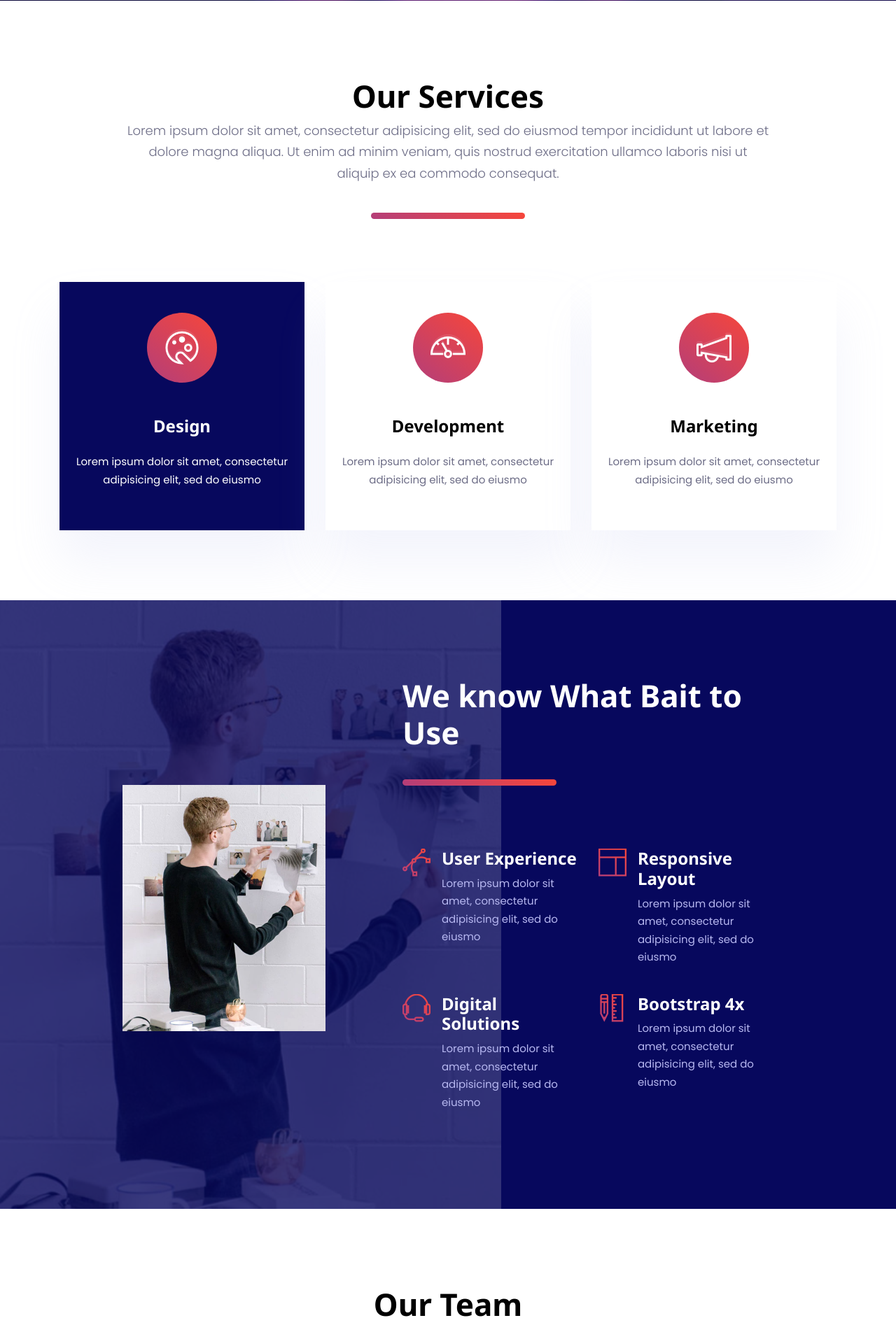
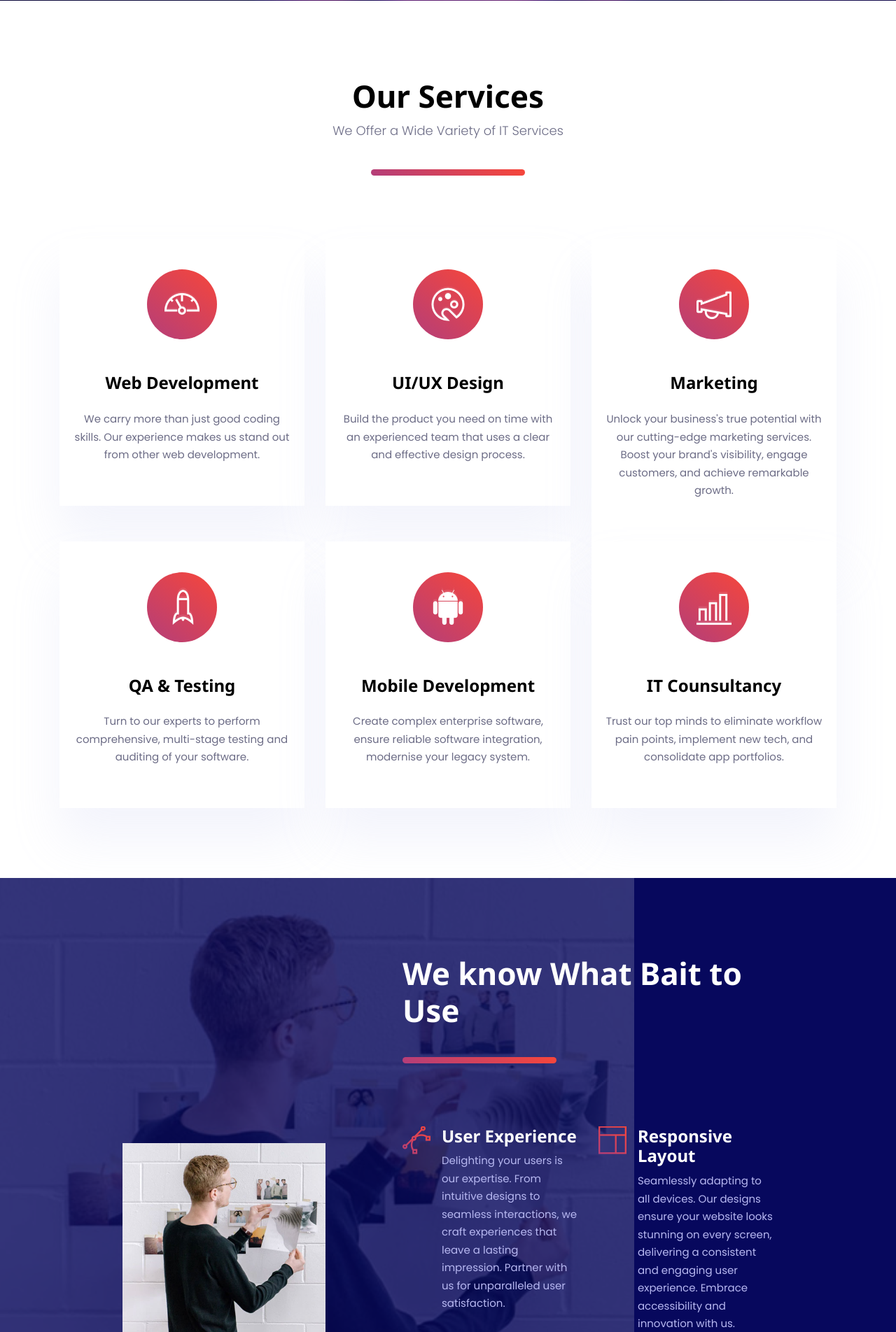
Before and after one commit to tuahaamir/anaconda, a Django app: page / in a window 1280 px wide. Shown: the part 799-2703 px from the top of the page at 70% size. Run offline with Django 4.2, Linux system fonts and the light colour scheme; some libraries are stand-ins or nearby versions.

Commit message:
Added landing page content, made some ui fixes, converted our-team section to a component

```diff
--- a/assets/templates/index.html
+++ b/assets/templates/index.html
@@ -5,7 +5,7 @@
 
 <head>
   <meta charset="utf-8">
-  <title>Agen | Bootstrap Agency Template</title>
+  <title>Bit and Bytes | Turn your ideas into reality.</title>
 
   <!-- mobile responsive meta -->
   <meta name="viewport" content="width=device-width, initial-scale=1">
@@ -102,26 +102,11 @@
     <div class="row">
       <div class="col-lg-10 mx-auto text-center">
         <h2 class="section-title">Our Services</h2>
-        <p class="lead">Lorem ipsum dolor sit amet, consectetur adipisicing elit, sed do eiusmod tempor incididunt ut
-          labore et dolore magna aliqua. Ut enim ad minim veniam, quis nostrud exercitation ullamco laboris nisi ut
-          aliquip ex ea commodo consequat.</p>
+        <p class="lead">We Offer a Wide Variety of IT Services</p>
         <div class="section-border"></div>
       </div>
     </div>
     <div class="row">
-      <div class="col-lg-4 mb-4 mb-lg-0">
-        <div class="card hover-bg-secondary shadow py-4 active">
-          <div class="card-body text-center">
-            <div class="position-relative">
-              <i
-                class="icon-lg icon-box bg-gradient-primary rounded-circle ti-palette mb-5 d-inline-block text-white"></i>
-              <i class="icon-lg icon-watermark text-white ti-palette"></i>
-            </div>
-            <h4 class="mb-4">Design</h4>
-            <p>Lorem ipsum dolor sit amet, consectetur adipisicing elit, sed do eiusmo</p>
-          </div>
-        </div>
-      </div>
       <div class="col-lg-4 mb-4 mb-lg-0">
         <div class="card hover-bg-secondary shadow py-4">
           <div class="card-body text-center">
@@ -130,8 +115,22 @@
                 class="icon-lg icon-box bg-gradient-primary rounded-circle ti-dashboard mb-5 d-inline-block text-white"></i>
               <i class="icon-lg icon-watermark text-white ti-dashboard"></i>
             </div>
-            <h4 class="mb-4">Development</h4>
-            <p>Lorem ipsum dolor sit amet, consectetur adipisicing elit, sed do eiusmo</p>
+            <h4 class="mb-4">Web Development</h4>
+            <p>We carry more than just good coding skills. Our experience makes us stand out from other web development.</p>
+          </div>
+        </div>
+      </div>
+      <div class="col-lg-4 mb-4 mb-lg-0">
+        {% comment %} <div class="card hover-bg-secondary shadow py-4 active"> {% endcomment %}
+        <div class="card hover-bg-secondary shadow py-4">
+          <div class="card-body text-center">
+            <div class="position-relative">
+              <i
+                class="icon-lg icon-box bg-gradient-primary rounded-circle ti-palette mb-5 d-inline-block text-white"></i>
+              <i class="icon-lg icon-watermark text-white ti-palette"></i>
+            </div>
+            <h4 class="mb-4">UI/UX Design</h4>
+            <p>Build the product you need on time with an experienced team that uses a clear and effective design process.</p>
           </div>
         </div>
       </div>
@@ -144,7 +143,49 @@
               <i class="icon-lg icon-watermark text-white ti-announcement"></i>
             </div>
             <h4 class="mb-4">Marketing</h4>
-            <p>Lorem ipsum dolor sit amet, consectetur adipisicing elit, sed do eiusmo</p>
+            <p>Unlock your business's true potential with our cutting-edge marketing services. Boost your brand's visibility, engage customers, and achieve remarkable growth. </p>
+          </div>
+        </div>
+      </div>
+    </div>
+    <div class="row">
+      <div class="col-lg-4 mb-4 mb-lg-0">
+        <div class="card hover-bg-secondary shadow py-4">
+          <div class="card-body text-center">
+            <div class="position-relative">
+              <i
+                class="icon-lg icon-box bg-gradient-primary rounded-circle ti-rocket mb-5 d-inline-block text-white"></i>
+              <i class="icon-lg icon-watermark text-white ti-rocket"></i>
+            </div>
+            <h4 class="mb-4">QA & Testing</h4>
+            <p>Turn to our experts to perform comprehensive, multi-stage testing and auditing of your software.</p>
+          </div>
+        </div>
+      </div>
+      <div class="col-lg-4 mb-4 mb-lg-0">
+        <div class="card hover-bg-secondary shadow py-4">
+          <div class="card-body text-center">
+            <div class="position-relative">
+              <i
+                class="icon-lg icon-box bg-gradient-primary rounded-circle ti-android mb-5 d-inline-block text-white"></i>
+              <i class="icon-lg icon-watermark text-white ti-android"></i>
+            </div>
+            <h4 class="mb-4">Mobile Development
+            </h4>
+            <p>Create complex enterprise software, ensure reliable software integration, modernise your legacy system.</p>
+          </div>
+        </div>
+      </div>
+      <div class="col-lg-4 mb-4 mb-lg-0">
+        <div class="card hover-bg-secondary shadow py-4">
+          <div class="card-body text-center">
+            <div class="position-relative">
+              <i
+                class="icon-lg icon-box bg-gradient-primary rounded-circle ti-bar-chart mb-5 d-inline-block text-white"></i>
+              <i class="icon-lg icon-watermark text-white ti-bar-chart"></i>
+            </div>
+            <h4 class="mb-4">IT Counsultancy</h4>
+            <p>Trust our top minds to eliminate workflow pain points, implement new tech, and consolidate app portfolios.</p>
           </div>
         </div>
       </div>
@@ -176,7 +217,7 @@
                   <i class="icon text-gradient-primary ti-vector mr-3"></i>
                   <div class="media-body">
                     <h4 class="text-white">User Experience</h4>
-                    <p class="text-light">Lorem ipsum dolor sit amet, consectetur adipisicing elit, sed do eiusmo</p>
+                    <p class="text-light">Delighting your users is our expertise. From intuitive designs to seamless interactions, we craft experiences that leave a lasting impression. Partner with us for unparalleled user satisfaction.</p>
                   </div>
                 </div>
               </div>
@@ -185,7 +226,7 @@
                   <i class="icon text-gradient-primary ti-layout mr-3"></i>
                   <div class="media-body">
                     <h4 class="text-white">Responsive Layout</h4>
-                    <p class="text-light">Lorem ipsum dolor sit amet, consectetur adipisicing elit, sed do eiusmo</p>
+                    <p class="text-light">Seamlessly adapting to all devices. Our designs ensure your website looks stunning on every screen, delivering a consistent and engaging user experience. Embrace accessibility and innovation with us.</p>
                   </div>
                 </div>
               </div>
@@ -194,7 +235,7 @@
                   <i class="icon text-gradient-primary ti-headphone-alt mr-3"></i>
                   <div class="media-body">
                     <h4 class="text-white">Digital Solutions</h4>
-                    <p class="text-light">Lorem ipsum dolor sit amet, consectetur adipisicing elit, sed do eiusmo</p>
+                    <p class="text-light">Empowering your success in the digital era. Our comprehensive suite of cutting-edge services caters to all your needs, from web development to marketing. Embrace the future with us.</p>
                   </div>
                 </div>
               </div>
@@ -202,8 +243,8 @@
                 <div class="media">
                   <i class="icon text-gradient-primary ti-ruler-pencil mr-3"></i>
                   <div class="media-body">
-                    <h4 class="text-white">Bootstrap 4x</h4>
-                    <p class="text-light">Lorem ipsum dolor sit amet, consectetur adipisicing elit, sed do eiusmo</p>
+                    <h4 class="text-white">UI Kits</h4>
+                    <p class="text-light">We harness the power of the best UI kit for optimal user experiences and exceptional digital solutions.</p>
                   </div>
                 </div>
               </div>
@@ -216,61 +257,8 @@
 </section>
 <!-- /feature -->
 
-<!-- team -->
-<section class="section">
-  <div class="container">
-    <div class="row">
-      <div class="col-lg-10 mx-auto text-center">
-        <h2>Our Team</h2>
-        <p>Our company is a team of skilled software developers, designers, and
-          project managers who are passionate about creating innovative and userfriendly software solutions. We have a diverse team with a range of
-          expertise, including web and mobile development, data analysis, and
-          artificial intelligence.</p>
-        <div class="section-border"></div>
-      </div>
-    </div>
-    <div class="row no-gutters">
-      <div class="col-lg-3 col-sm-6">
-        <div class="card hover-shadow">
-          <img src="{% static 'images/team/member-1.jpg' %}" alt="team-member" class="card-img-top">
-          <div class="card-body text-center position-relative zindex-1">
-            <h4><a class="text-dark" href="team-single.html">Sara Adams</a></h4>
-            <i>Designer</i>
-          </div>
-        </div>
-      </div>
-      <div class="col-lg-3 col-sm-6">
-        <div class="card hover-shadow">
-          <img src="{% static 'images/team/member-2.jpg' %}" alt="team-member" class="card-img-top">
-          <div class="card-body text-center position-relative zindex-1">
-            <h4><a class="text-dark" href="team-single.html">Tom Bills</a></h4>
-            <i>Developer</i>
-          </div>
-        </div>
-      </div>
-      <div class="col-lg-3 col-sm-6">
-        <div class="card hover-shadow">
-          <img src="{% static 'images/team/member-3.jpg' %}" alt="team-member" class="card-img-top">
-          <div class="card-body text-center position-relative zindex-1">
-            <h4><a class="text-dark" href="team-single.html">Anna Walle</a></h4>
-            <i>Manager</i>
-          </div>
-        </div>
-      </div>
-      <div class="col-lg-3 col-sm-6">
-        <div class="card hover-shadow">
-          <img src="{% static 'images/team/member-4.jpg' %}" alt="team-member" class="card-img-top">
-          <div class="card-body text-center">
-            <h4>Devid Json</h4>
-            <i>CEO</i>
-          </div>
-        </div>
-      </div>
-    </div>
-  </div>
-</section>
-<!-- /team -->
-
+<!-- Teams Here -->
+{% include 'templates/our-team.html' %}
 <!-- about -->
 <section class="section-lg position-relative bg-cover" data-background="{% static 'images/backgrounds/about-bg' %}.jpg">
   <img src="{% static 'images/backgrounds/about-bg-overlay.png' %}" alt="overlay" class="overlay-image img-fluid">
@@ -369,7 +357,7 @@
   <div class="row">
     <div class="col-lg-8 offset-lg-1">
       <h2 class="text-gradient-primary">Let's Start With Us!</h2>
-      <p class="h4 font-weight-bold text-white mb-4">Lorem ipsum dolor sit amet, magna habemus ius ad</p>
+      <p class="h4 font-weight-bold text-white mb-4">Experience the power of our services and discover a world of possibilities.</p>
       <a href="contact.html" class="btn btn-lg btn-primary">Let’s talk</a>
     </div>
   </div>
@@ -537,16 +525,16 @@
   <div class="pb-4">
     <div class="container">
       <div class="row align-items-center">
-        <div class="col-md-6 text-center text-md-left">
-          <p class="text-light mb-0">Copyright &copy; 2019 a theme by <a class="text-gradient-primary" href="https://themefisher.com">themefisher.com</a>
+        <div class="col-md-4 text-center text-md-left">
+          <p class="text-light mb-0">Copyright &copy; 2023 a theme by <a class="text-gradient-primary" href="https://bitandbytes.net">bitandbytes.net</a>
           </p>
         </div>
-        <div class="col-md-6">
+        <div class="col-md-8">
           <ul class="list-inline text-md-right text-center">
-            <li class="list-inline-item"><a class="d-block p-3 text-white" href="#"><i class="ti-facebook"></i></a></li>
-            <li class="list-inline-item"><a class="d-block p-3 text-white" href="#"><i class="ti-twitter-alt"></i></a></li>
-            <li class="list-inline-item"><a class="d-block p-3 text-white" href="#"><i class="ti-instagram"></i></a></li>
-            <li class="list-inline-item"><a class="d-block p-3 text-white" href="#"><i class="ti-github"></i></a></li>
+            <li class="list-inline-item"><a class="d-block p-3 text-white" href="mailto:hr@bitandbytes.net">hr@bitandbytes.net &nbsp;<i class="ti-email"></i></a></li>
+            <li class="list-inline-item"><p class="d-block p-3 text-white">+92 335 773 3547 &nbsp;<i class="ti-headphone-alt"></i></p></li>
+            <li class="list-inline-item"><a class="d-block p-3 text-white" href="https://www.linkedin.com/company/bit-and-bytes-llc/">bit and bytes llc &nbsp;<i class="ti-linkedin"></i></a></li>
+            {% comment %} <li class="list-inline-item"><a class="d-block p-3 text-white" href="#"><i class="ti-github"></i></a></li> {% endcomment %}
           </ul>
         </div>
       </div>
--- /dev/null
+++ b/assets/templates/our-team.html
@@ -0,0 +1,56 @@
+{% load static %}
+
+<!-- team -->
+<section class="section">
+  <div class="container">
+    <div class="row">
+      <div class="col-lg-10 mx-auto text-center">
+        <h2>Our Team</h2>
+        <p>Our company is a team of skilled software developers, designers, and
+          project managers who are passionate about creating innovative and userfriendly software solutions. We have a diverse team with a range of
+          expertise, including web and mobile development, data analysis, and
+          artificial intelligence.</p>
+        <div class="section-border"></div>
+      </div>
+    </div>
+    <div class="row no-gutters">
+      <div class="col-lg-3 col-sm-6">
+        <div class="card hover-shadow">
+          <img src="{% static 'images/team/member-1.jpg' %}" alt="team-member" class="card-img-top">
+          <div class="card-body text-center position-relative zindex-1">
+            <h4><a class="text-dark" href="team-single.html">Sara Adams</a></h4>
+            <i>Designer</i>
+          </div>
+        </div>
+      </div>
+      <div class="col-lg-3 col-sm-6">
+        <div class="card hover-shadow">
+          <img src="{% static 'images/team/member-2.jpg' %}" alt="team-member" class="card-img-top">
+          <div class="card-body text-center position-relative zindex-1">
+            <h4><a class="text-dark" href="team-single.html">Tom Bills</a></h4>
+            <i>Developer</i>
+          </div>
+        </div>
+      </div>
+      <div class="col-lg-3 col-sm-6">
+        <div class="card hover-shadow">
+          <img src="{% static 'images/team/member-3.jpg' %}" alt="team-member" class="card-img-top">
+          <div class="card-body text-center position-relative zindex-1">
+            <h4><a class="text-dark" href="team-single.html">Anna Walle</a></h4>
+            <i>Manager</i>
+          </div>
+        </div>
+      </div>
+      <div class="col-lg-3 col-sm-6">
+        <div class="card hover-shadow">
+          <img src="{% static 'images/team/member-4.jpg' %}" alt="team-member" class="card-img-top">
+          <div class="card-body text-center">
+            <h4>Devid Json</h4>
+            <i>CEO</i>
+          </div>
+        </div>
+      </div>
+    </div>
+  </div>
+</section>
+<!-- /team -->
```
Also changed, not shown: static/templates/index.html (+90 -91 lines), static/templates/our-team.html (added, +56 -0 lines).
